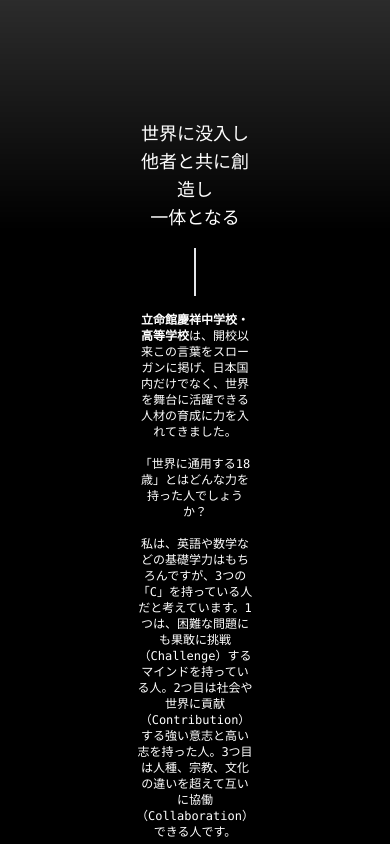
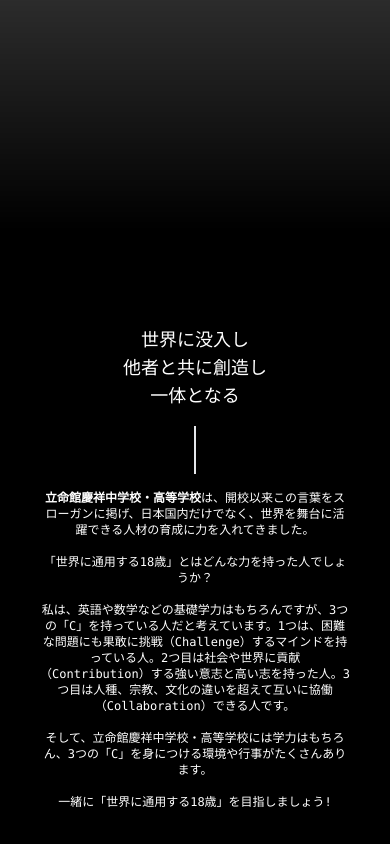
Before and after one commit to Rei2718/Ritsumeisai-, a Next.js app: page / in a window 390 px wide. Shown: the part 1120-1964 px from the top of the page. Built offline with nearby package versions, Linux system fonts and the light colour scheme.

Commit message:
page.tsx を更新

```diff
--- a/src/app/page.tsx
+++ b/src/app/page.tsx
@@ -27,7 +27,7 @@
 
         {/* Section 2 */}
         <section className="flex items-center justify-center h-lvh text-center">
-          <div className="top-2/4 transform -translate-y-1/2 text-white text-center absolute z-10 mx-52 sm:mx-10 md:mx-20 lg:mx-32 xl:mx-40">
+          <div className="top-2/4 transform -translate-y-1/2 text-white text-center absolute z-10 mx-10 sm:mx-10 md:mx-20 lg:mx-32 xl:mx-40">
             <div className="font-mono text-lg sm:text-2xl text-white text-center flex flex-col items-center">
               <ScrollRevealContainer move="bottom">
                 <p className="text-lg sm:text-2xl">
```
